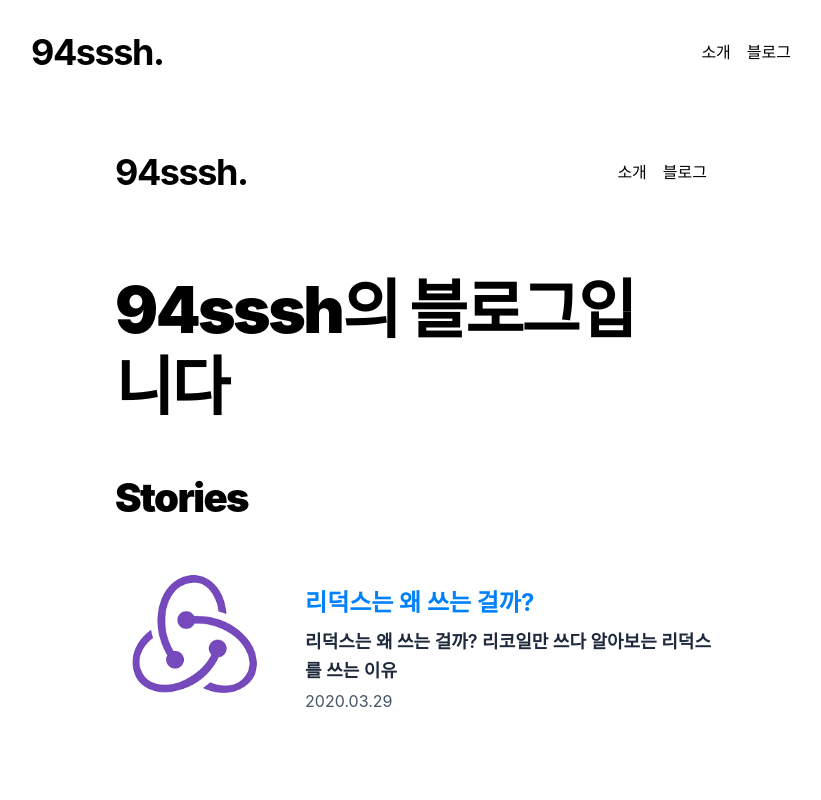
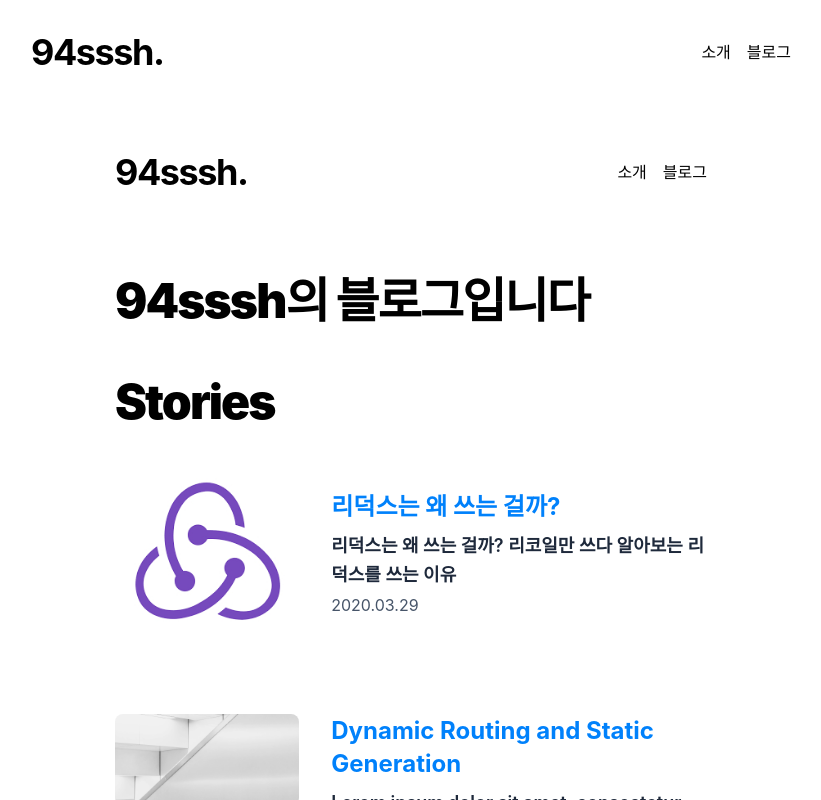
Before and after one commit to 94sssh/94sssh.tech, a Next.js app: page / in a window 1280 px wide. Shown: the top 800 px of the page, without its empty margins (225-1046 px from the left). Built offline with nearby package versions, Linux system fonts and the light colour scheme; a web font is replaced by a local one.

Commit message:
CSS 수정

```diff
--- a/components/intro.tsx
+++ b/components/intro.tsx
@@ -1,7 +1,7 @@
 const Intro = () => {
   return (
     <section className='flex-col md:flex-row flex items-center md:justify-between mt-16 mb-16 md:mb-12'>
-      <h1 className='text-5xl md:text-[4rem] font-black tracking-tighter leading-tight md:pr-8'>94sssh의 블로그입니다</h1>
+      <h1 className='text-5xl font-black tracking-tighter leading-tight md:pr-8'>94sssh의 블로그입니다</h1>
     </section>
   );
 };
--- a/components/post-preview.tsx
+++ b/components/post-preview.tsx
@@ -16,7 +16,7 @@ const PostPreview = ({ title, coverImage, date, excerpt, slug }: Props) => {
       <div className='w-48 h-48'>
         <CoverImage slug={slug} title={title} src={coverImage} />
       </div>
-      <div className='flex flex-col justify-center ml-8 max-w-lg'>
+      <div className='flex flex-col justify-center ml-8 w-[25rem]'>
         <h3 className='text-2xl font-bold leading-snug w-full mb-2'>
           <Link as={`/posts/${slug}`} href='/posts/[slug]' className='hover:text-blue-700 text-[#0081FB]'>
             {title}
--- a/components/post-title.tsx
+++ b/components/post-title.tsx
@@ -5,7 +5,7 @@ type Props = {
 };
 
 const PostTitle = ({ children }: Props) => {
-  return <h1 className='text-slate-900 text-4xl md:text-5xl lg:text-6xl font-bold tracking-tighter leading-tight md:leading-none mb-4 text-center md:text-left'>{children}</h1>;
+  return <h1 className='text-slate-900 text-4xl font-bold tracking-tighter leading-tight md:leading-none mb-4 text-center md:text-left'>{children}</h1>;
 };
 
 export default PostTitle;
--- a/tailwind.config.js
+++ b/tailwind.config.js
@@ -19,12 +19,6 @@ module.exports = {
       lineHeight: {
         tight: 1.2,
       },
-      fontSize: {
-        '5xl': '2.5rem',
-        '6xl': '2.75rem',
-        '7xl': '4.5rem',
-        '8xl': '6.25rem',
-      },
       boxShadow: {
         sm: '0 5px 10px rgba(0, 0, 0, 0.12)',
         md: '0 8px 30px rgba(0, 0, 0, 0.12)',
@@ -32,4 +26,4 @@ module.exports = {
     },
   },
   plugins: [],
-}
+};
```
